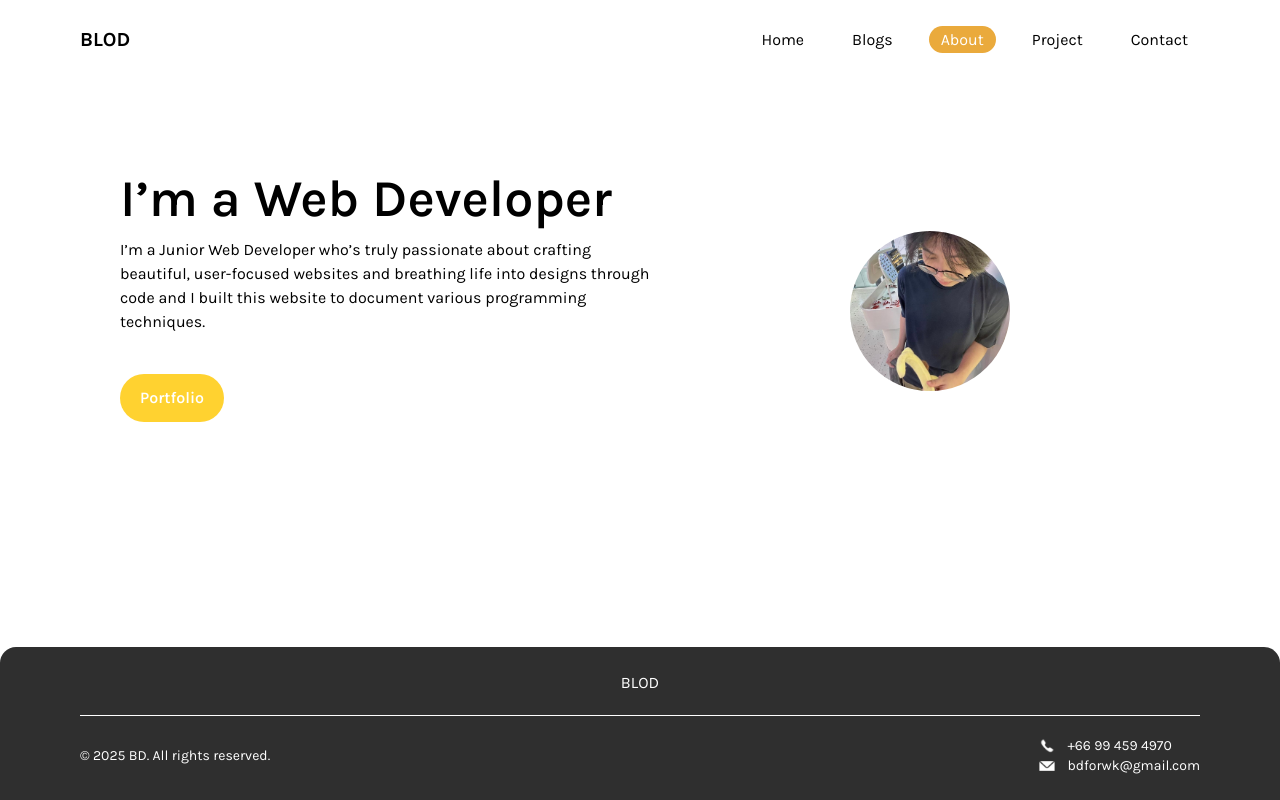
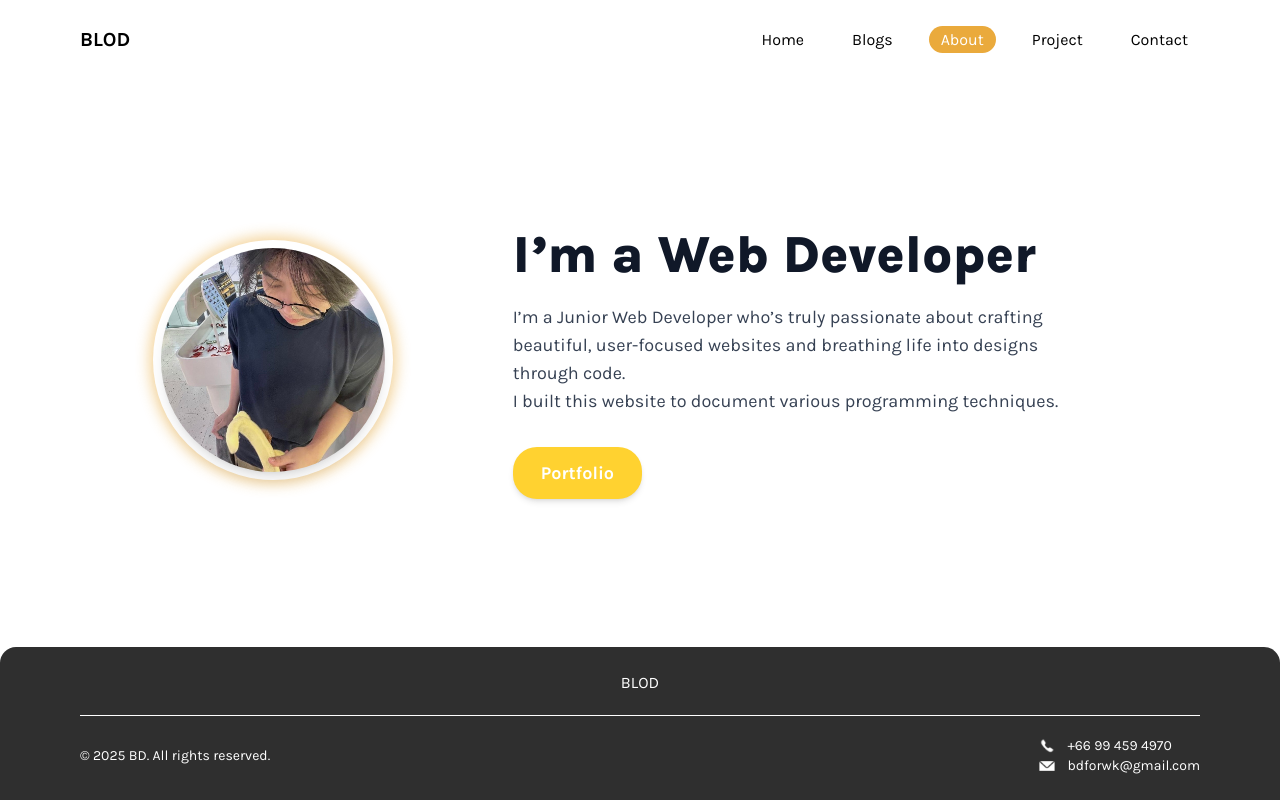
Before and after one commit to pramebt/webblogbd, a React (Vite) app in the folder client/: page /about in a window 1280 px wide. Built offline with nearby package versions, Linux system fonts and the light colour scheme.

Commit message:
edit about and home

```diff
--- a/client/src/components/common/project/ProjectModal.jsx
+++ b/client/src/components/common/project/ProjectModal.jsx
@@ -3,40 +3,49 @@ import React from "react";
 const ProjectModal = ({ project, onClose }) => {
   if (!project) return null;
   return (
-    <div className="fixed inset-0 z-50 bg-black/70 backdrop-blur-sm flex items-center justify-center px-10 py-10">
-      <div className="bg-white max-w-lg w-full rounded-xl shadow-lg p-6 relative">
+    <div className="fixed inset-0 z-50 bg-black/70 backdrop-blur-sm flex items-center justify-center px-4 py-8">
+      <div className="bg-white max-w-lg w-full rounded-2xl shadow-2xl p-0 relative overflow-hidden flex flex-col">
+
+
         {/* ปุ่มปิด */}
         <button
-          className="absolute top-3 right-3 text-gray-500 hover:text-gray-700 text-2xl"
+          className="absolute top-4 right-4 text-gray-400 hover:text-gray-700 text-3xl font-light z-10"
           onClick={onClose}
+          aria-label="Close"
         >
           &times;
         </button>
 
-        <h2 className="text-2xl font-bold mb-2">{project.title}</h2>
+        {/* เนื้อหา */}
+        <div className="px-8 pt-8 pb-6 flex flex-col">
+          <h2 className="text-2xl md:text-3xl font-bold mb-1 text-gray-900">{project.title}</h2>
+          {project.subtitle && (
             <p className="text-gray-600 mb-4">{project.subtitle}</p>
+          )}
+
           {project.image_url && (
             <img
               src={project.image_url}
-            alt="project"
-            className="w-full rounded-lg mb-4"
+              alt={project.title}
+              className="w-full rounded-xl mb-5 border border-[#eaaa3c] shadow-sm"
             />
           )}
-        <p className="text-gray-800 mb-4">{project.description}</p>
+
+          <p className="text-gray-800 mb-6 whitespace-pre-line">{project.description}</p>
 
           {/* ลิงก์ */}
-        <div className="flex flex-row justify-center gap-5">
+          <div className="flex flex-row justify-center gap-4">
             {project.demo_url && (
               <a
                 href={project.demo_url}
                 target="_blank"
                 rel="noreferrer"
-              className="flex flex-row items-center justify-center bg-blue-400 gap-2 px-2 py-1 rounded-4xl text-white font-semibold"
+                className="flex items-center gap-2 bg-[#eaaa3c]/80 hover:bg-[#eaaa3c] px-4 py-2 rounded-3xl text-white font-semibold shadow transition"
               >
                 <img
                   src="/assets/icons/play-icon.svg"
                   alt="play"
-                className="w-10" />
+                  className="w-7 h-7" />
                 Demo
               </a>
             )}
@@ -45,15 +54,16 @@ const ProjectModal = ({ project, onClose }) => {
                 href={project.github_url}
                 target="_blank"
                 rel="noreferrer"
-              className="flex flex-row items-center justify-center bg-black gap-2 px-2 py-1 rounded-4xl text-white font-semibold"
+                className="flex items-center gap-2 bg-black/80 hover:bg-black px-4 py-2 rounded-3xl text-white font-semibold shadow transition"
               >
                 <img
                   src="/assets/icons/github-icon.svg"
                   alt="GitHub"
-                className="w-10" />
+                  className="w-7 h-7" />
                 GitHub
               </a>
             )}
+          </div>
         </div>
       </div>
     </div>
--- a/client/src/pages/About.jsx
+++ b/client/src/pages/About.jsx
@@ -1,80 +1,108 @@
 import React, { useRef } from "react";
-import { motion, AnimatePresence, useInView } from "framer-motion";
+import { motion, useInView } from "framer-motion";
+
 const fadeUp = {
-  hidden: { opacity: 0, y: 20 },
-  visible: (i) => ({
+  hidden: { opacity: 0, y: 40 },
+  visible: (i = 1) => ({
     opacity: 1,
     y: 0,
     transition: {
-      delay: i * 0.2,
-      duration: 0.6,
+      delay: i * 0.13,
+      duration: 0.8,
       ease: "easeOut",
     },
   }),
 };
+
+const floatIn = {
+  hidden: { opacity: 0, scale: 0.8, y: 30 },
+  visible: {
+    opacity: 1,
+    scale: 1,
+    y: 0,
+    transition: { duration: 1, ease: "easeOut" },
+  },
+};
+
 const container = {
   hidden: {},
   visible: {
-    transition: {
-      staggerChildren: 0.2,
-    },
+    transition: { staggerChildren: 0.13 },
   },
 };
+
 const About = () => {
   const ref = useRef(null);
   const isInView = useInView(ref, { once: true });
+
   return (
-    <div ref={ref} className="px-20">
+    <section
+      ref={ref}
+      className="flex items-center justify-center min-h-[70vh] px-4 sm:px-10 lg:px-20"
+    >
       <motion.div
         variants={container}
         initial="hidden"
         animate={isInView ? "visible" : "hidden"}
-        className=" flex flex-col md:flex-row md:justify-between mt-20  justify-center items-center"
+        className="
+          flex flex-col md:flex-row
+          items-center justify-center
+          gap-10 md:gap-30 w-full max-w-5xl
+        "
       >
-        <motion.img
-            variants={fadeUp}
-            custom={2}
+        <motion.div variants={floatIn} className="flex-shrink-0 mb-8 md:mb-0">
+          <motion.div
+            animate={{
+              boxShadow: [
+                "0 0 0px 0px #eaaa3c55",
+                "0 0 24px 8px #eaaa3c99",
+                "0 0 0px 0px #eaaa3c55",
+              ],
+            }}
+            transition={{ repeat: Infinity, duration: 2, ease: "easeInOut" }}
+            className="w-44 h-44 md:w-60 md:h-60 rounded-full flex items-center justify-center ring-4 ring-[#eaaa3c]/60"
+          >
+            <img
               src="/assets/icons/profile.png"
               alt="Profile"
-            className="md:hidden w-40 h-40 rounded-full object-cover mb-10"
+              className="w-40 h-40 md:w-56 md:h-56 rounded-full object-cover shadow-lg bg-white"
             />
-        <div className=" text-center md:w-1/2 md:ml-10 md:text-start ">
+          </motion.div>
+        </motion.div>
+        {/* Content */}
+        <div className="md:w-3/5 w-full text-center md:text-left flex flex-col items-center md:items-start">
           <motion.h1
             variants={fadeUp}
             custom={1}
-            className="text-[28px] md:text-[52px] font-semibold"
+            className="text-[28px] md:text-[52px] font-extrabold mb-4 leading-tight text-gray-900"
           >
             I’m a Web Developer
           </motion.h1>
-          <motion.p variants={fadeUp} custom={2}>
-            I’m a Junior Web Developer who’s truly passionate about
-            crafting beautiful, user-focused websites and breathing life into
-            designs through code and I built this website to document various
-            programming techniques.
+          <motion.p
+            variants={fadeUp}
+            custom={2}
+            className="text-base md:text-lg text-gray-700 mb-8 max-w-xl"
+          >
+            I’m a Junior Web Developer who’s truly passionate about crafting
+            beautiful, user-focused websites and breathing life into designs
+            through code.
+            <br />I built this website to document various programming
+            techniques.
           </motion.p>
-          <div className="mt-10 mb-10">
-            <a href="https://bd-portfolio-real.vercel.app/" target="_blank">
-              <motion.button
+          <motion.a
             variants={fadeUp}
             custom={3}
-                className="bg-amber-300 px-5 py-3 rounded-3xl font-semibold text-white"
+            href="https://bd-portfolio-real.vercel.app/"
+            target="_blank"
+            rel="noopener noreferrer"
           >
+            <button className="bg-amber-300 hover:bg-[#eaaa3c] transition-colors duration-300 px-7 py-3 rounded-3xl font-bold text-white text-lg shadow-md hover:scale-105 active:scale-95">
               Portfolio
-              </motion.button>
-            </a>
-          </div>
-        </div>
-        <div className="w-1/2 flex justify-center">
-          <motion.img
-            variants={fadeUp}
-            custom={2}
-            src="/assets/icons/profile.png"
-            alt="Profile"
-            className="hidden md:block w-40 h-40 rounded-full object-cover"
-          />
+            </button>
+          </motion.a>
         </div>
       </motion.div>
-    </div>
+    </section>
   );
 };
 
--- a/client/src/pages/Home.jsx
+++ b/client/src/pages/Home.jsx
@@ -1,10 +1,27 @@
 import React, { useState, useEffect } from "react";
 import { useNavigate } from "react-router-dom";
 import { blogs } from "../../service/blog";
-
+import { motion } from "framer-motion";
 import Cardblogview from "../components/common/blog/Cardblogview";
 import CardLoading from "../components/common/CardLoading";
-
+const fadeUp = {
+  hidden: { opacity: 0, y: 40 },
+  visible: (i = 1) => ({
+    opacity: 1,
+    y: 0,
+    transition: {
+      delay: i * 0.13,
+      duration: 0.7,
+      ease: "easeOut",
+    },
+  }),
+};
+const container = {
+  hidden: {},
+  visible: {
+    transition: { staggerChildren: 0.13 },
+  },
+};
 const Home = () => {
   const navigate = useNavigate();
   const [data, setData] = useState([]);
@@ -25,36 +42,67 @@ const Home = () => {
   const previewData = data.slice(0, 3);
 
   return (
-    <div className="px-20 ">
-      <div className="flex flex-col items-center justify-center gap-5 pt-5">
-        <h1 className="text-2xl md:text-[52px] ">Blogs Of Developer</h1>
+   <motion.div
+      variants={container}
+      initial="hidden"
+      animate="visible"
+      className="px-4 sm:px-10 lg:px-20"
+    >
+      <motion.div
+        variants={container}
+        className="flex flex-col items-center justify-center gap-5 pt-10"
+      >
+        <motion.h1
+          variants={fadeUp}
+          custom={1}
+          className="text-2xl md:text-[52px] font-bold text-gray-900 text-center"
+        >Blogs Of Developer</motion.h1>
+        <motion.div variants={fadeUp} custom={2} className="w-full flex justify-center">
           <img
             src="/assets/images/undraw_programming.svg"
             alt="background2"
-          className="block md:hidden w-100"
+            className="block md:hidden w-64"
           />
           <img
             src="/assets/images/undraw_monster-artist.svg"
             alt="background2"
-          className="hidden md:block w-150"
+            className="hidden md:block w-[360px]"
           />
-      </div>
+        </motion.div>
+      </motion.div>
 
-      <div className="font-jetbrains text-center mt-5 ">
-        <h1>This blog is a curated journal of my learning journey covering coding projects, diverse skills, and actionable tips with practical guides to help you apply what I’ve discovered.</h1>
-      </div>
 
-      <div className="flex justify-center mt-6 mb-6">
+       {/* Description */}
+      <motion.div
+        variants={fadeUp}
+        custom={3}
+        className="font-jetbrains text-center mt-8 mb-2 max-w-3xl mx-auto text-gray-700"
+      >
+        <h2 className="text-base md:text-lg font-normal">
+          This blog is a curated journal of my learning journey covering coding projects,
+          diverse skills, and actionable tips with practical guides to help you apply what I’ve discovered.
+        </h2>
+      </motion.div>
+
+      <motion.div
+        variants={fadeUp}
+        custom={4}
+        className="flex justify-center mt-6 mb-6"
+      >
         <button
           onClick={() => navigate("/blogs")}
-          className="px-6 py-3 bg-[#eaaa3c] text-white rounded-lg cursor-pointer"
+          className="px-8 py-3 bg-[#eaaa3c] hover:bg-amber-400 transition-all duration-200 text-white font-semibold text-lg rounded-3xl shadow-sm active:scale-95"
         >
           Read more blogs
         </button>
-      </div>
+      </motion.div>
 
       {/* grid blog preview */}
-      <div className="mt-5 px-2 md:px-10 max-w-5xl mx-auto">
+      <motion.div
+            variants={fadeUp}
+            custom={5}
+            className="flex justify-center py-5"
+          >
         {previewData.length === 0 ? (
           // แสดง GIF โหลดเมื่อยังไม่มีข้อมูล
           <div className="flex justify-center py-20">
@@ -81,8 +129,8 @@ const Home = () => {
             ))}
           </div>
         )}
-      </div>
-    </div>
+      </motion.div>
+    </motion.div>
   );
 };
 
```
Lines whose indentation alone changed are shown as unchanged.
